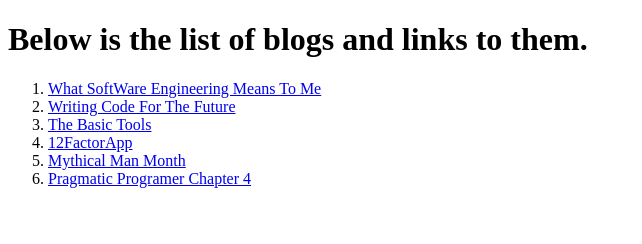
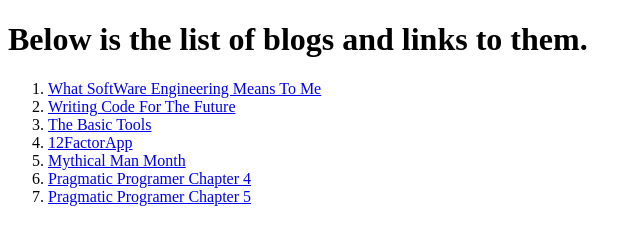
Before and after one commit to dmterkula/dmterkula.github.io, a plain HTML site: page index.html in a window 1280 px wide. Shown: the whole page, without its empty margins (0-642 px from the left). Drawn offline with Linux system fonts and the light colour scheme.

Commit message:
update index

```diff
--- a/index.html
+++ b/index.html
@@ -13,6 +13,7 @@
         <li><a href="../Blogs/12Factor.html">12FactorApp </a></li>
         <li><a href="../Blogs/MMM.html">Mythical Man Month </a></li>
         <li><a href="../Blogs/PPch4.html">Pragmatic Programer Chapter 4 </a></li>
+          <li><a href="../Blogs/PPch5.html">Pragmatic Programer Chapter 5 </a></li>
     </ol>
 </body>
 </html>
```
